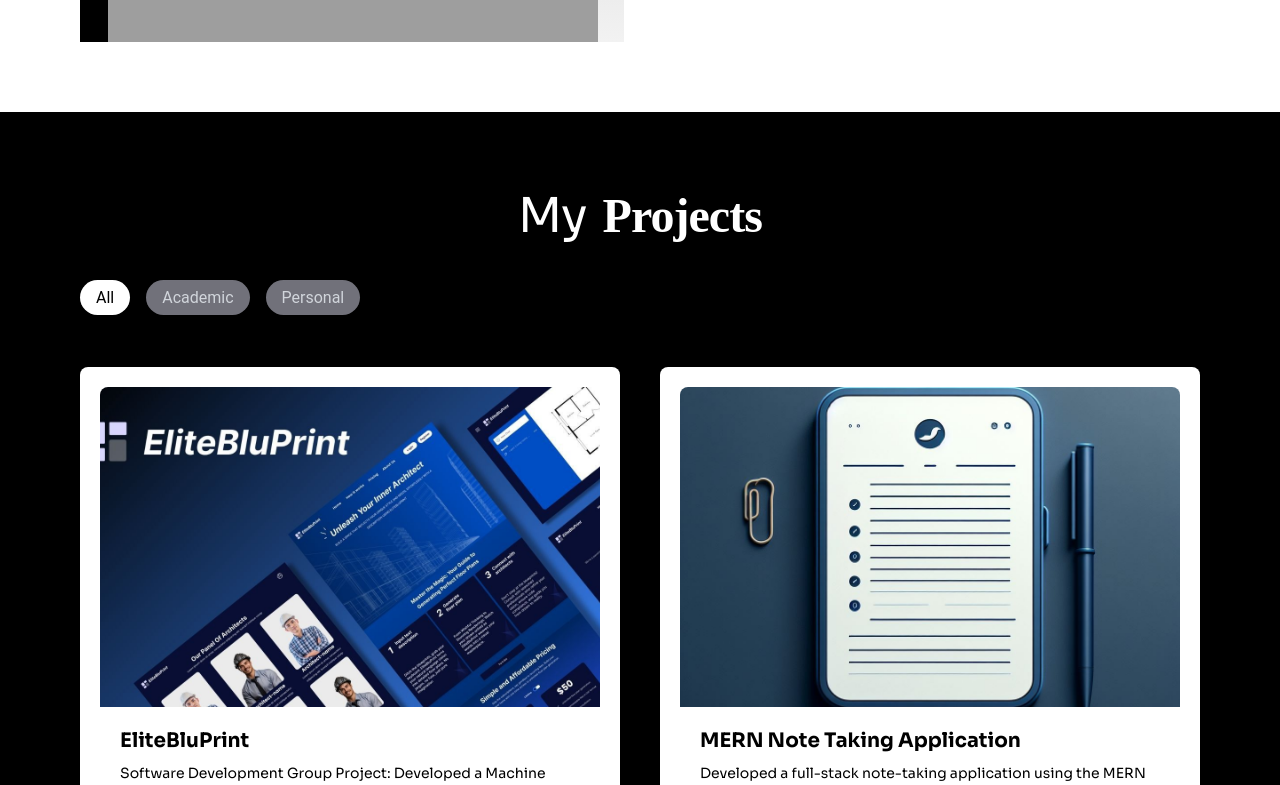
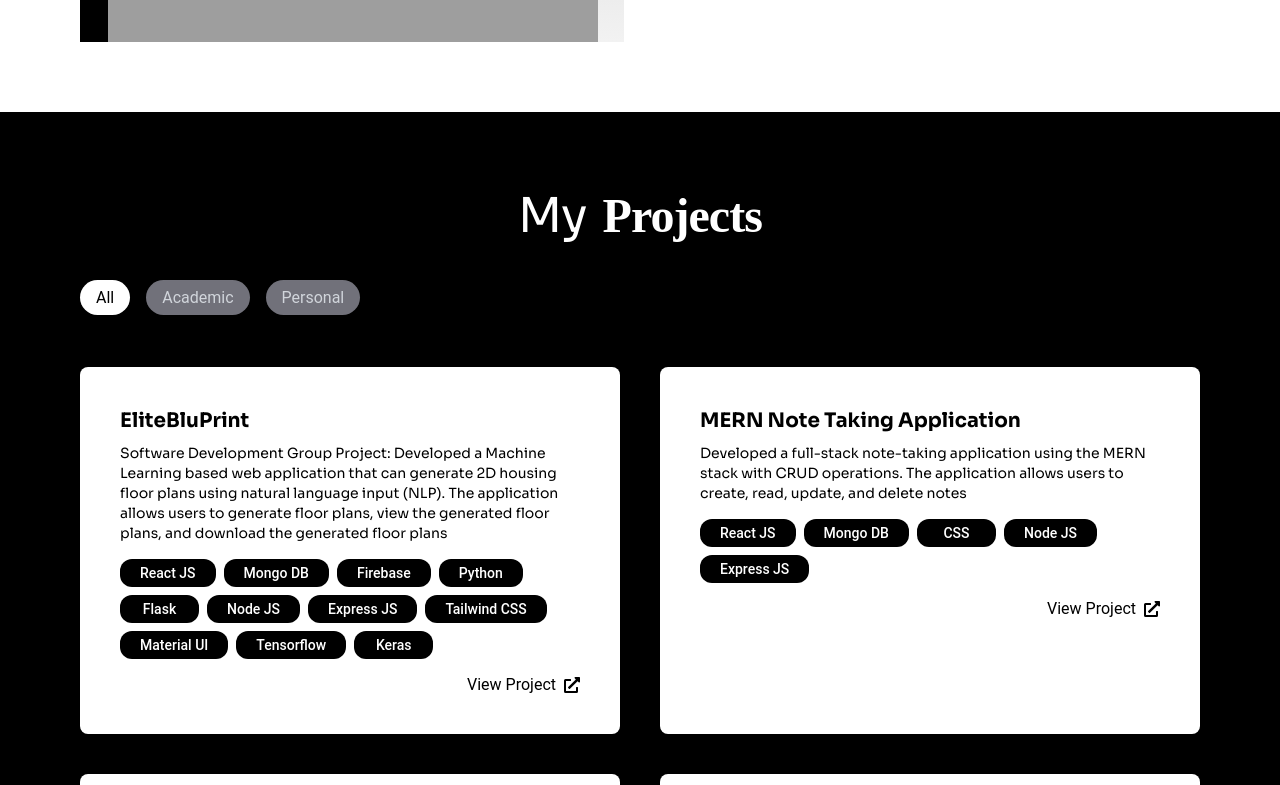
Before and after one commit to salmanfaraj06/portfoilo, a React (Vite) app: page / in a window 1280 px wide. Shown: the part 2000-2785 px from the top of the page. Built offline with nearby package versions, Linux system fonts and the light colour scheme; no server answers; grey boxes are pictures that could not be loaded; a web font is replaced by a local one.

Commit message:
Update component styles

```diff
--- a/src/components/projects.jsx
+++ b/src/components/projects.jsx
@@ -8,29 +8,44 @@ const projectData = [
   {
     id: 1,
     title: "EliteBluPrint",
-    description: "Software Development Group Project: Developed a Machine Learning based web application that can generate 2D housing floor plans using natural language input (NLP). The application allows users to generate floor plans, view the generated floor plans, and download the generated floor plans",
-    techStack: ["React JS", "Mongo DB", "Firebase", "Python", "Flask", "Node JS", "Express JS", "Tailwind CSS", "Material UI", "Tensorflow", "Keras"],
+    description:
+      "Software Development Group Project: Developed a Machine Learning based web application that can generate 2D housing floor plans using natural language input (NLP). The application allows users to generate floor plans, view the generated floor plans, and download the generated floor plans",
+    techStack: [
+      "React JS",
+      "Mongo DB",
+      "Firebase",
+      "Python",
+      "Flask",
+      "Node JS",
+      "Express JS",
+      "Tailwind CSS",
+      "Material UI",
+      "Tensorflow",
+      "Keras",
+    ],
     imgSrc: "images/elitebluprint.jpg",
     link: "https://elitebluprint.live",
-    category: "Academic"
+    category: "Academic",
   },
   {
     id: 2,
     title: "MERN Note Taking Application",
-    description: "Developed a full-stack note-taking application using the MERN stack with CRUD operations. The application allows users to create, read, update, and delete notes",
+    description:
+      "Developed a full-stack note-taking application using the MERN stack with CRUD operations. The application allows users to create, read, update, and delete notes",
     techStack: ["React JS", "Mongo DB", "CSS", "Node JS", "Express JS"],
     imgSrc: "images/note.jpg",
     link: "https://github.com/salmanfaraj06/MERN-NOTE-APP",
-    category: "Personal"
+    category: "Personal",
   },
   {
     id: 3,
     title: "React Smart Home Dashboard",
-    description: "Developed a smart home dashboard using React.js with clerk authentication. The dashboard displays real-time Weather data from the weather API, Time, and allows users to control smart home devices",
+    description:
+      "Developed a smart home dashboard using React.js with clerk authentication. The dashboard displays real-time Weather data from the weather API, Time, and allows users to control smart home devices",
     techStack: ["React JS", "Railway API", "Tailwind CSS"],
     imgSrc: "images/smarthome.jpg",
     link: "https://smart-home-application-react.netlify.app/",
-    category: "Personal"
+    category: "Personal",
   },
   {
     id: 4,
@@ -39,36 +54,59 @@ const projectData = [
     techStack: ["React JS", "CSS"],
     imgSrc: "images/blog.jpg",
     link: "https://react-gpt3-website.netlify.app/",
-    category: "Personal"
+    category: "Personal",
   },
   {
     id: 5,
     title: "MERN Social Media Application",
-    description: "Developed a social media application using the MERN stack with CRUD operations. The application allows users to upload, view, like, and delete posts",
-    techStack: ["React JS", "Mongo DB", "Tailwind CSS", "Node JS", "Express JS", "Material UI"],
+    description:
+      "Developed a social media application using the MERN stack with CRUD operations. The application allows users to upload, view, like, and delete posts",
+    techStack: [
+      "React JS",
+      "Mongo DB",
+      "Tailwind CSS",
+      "Node JS",
+      "Express JS",
+      "Material UI",
+    ],
     imgSrc: "images/chatapp.jpg",
     link: "https://github.com/salmanfaraj06/memories-application",
-    category: "Personal"
-  }
+    category: "Personal",
+  },
 ];
 
 const ProjectCard = ({ project }) => (
   <div className="flex flex-col bg-white-A700 rounded-lg shadow-md p-5 hover:shadow-lg transition-shadow">
-    <Img className="h-80 sm:h-40 w-full object-cover rounded-t-lg" src={project.imgSrc} alt={project.title} />
+    {/* <Img className="h-80 sm:h-40 w-full object-cover rounded-t-lg" src={project.imgSrc} alt={project.title} /> */}
     <div className="flex flex-col p-5">
-      <Text className="text-xl text-black-900 mb-2" size="txtSoraBold32">{project.title}</Text>
-      <Text className="text-sm text-black-900 mb-4" size="txtSoraRegular16">{project.description}</Text>
+      <Text className="text-xl text-black-900 mb-2" size="txtSoraBold32">
+        {project.title}
+      </Text>
+      <Text className="text-sm text-black-900 mb-4" size="txtSoraRegular16">
+        {project.description}
+      </Text>
       <div className="flex flex-wrap gap-2 mb-4">
         {project.techStack.map((tech, index) => (
-          <Button key={index} shape="round" className="font-medium  text-white-A700 min-w-[79px]">
+          <Button
+            key={index}
+            shape="round"
+            className="font-medium  text-white-A700 min-w-[79px]"
+          >
             {tech}
           </Button>
         ))}
       </div>
-      <a href={project.link} target="_blank" rel="noopener noreferrer" className="text-black flex items-center hover:text-blue-500">
-        <span>View Project</span>
-        <FaExternalLinkAlt className="ml-2" />
-      </a>
+      <div className="flex w-full items-end justify-end">
+        <a
+          href={project.link}
+          target="_blank"
+          rel="noopener noreferrer"
+          className="text-black flex items-center hover:text-blue-500"
+        >
+          <span>View Project</span>
+          <FaExternalLinkAlt className="ml-2" />
+        </a>
+      </div>
     </div>
   </div>
 );
@@ -76,20 +114,33 @@ const ProjectCard = ({ project }) => (
 const Projects = () => {
   const [selectedCategory, setSelectedCategory] = useState("All");
 
-  const categories = ["All", ...new Set(projectData.map(project => project.category))];
+  const categories = [
+    "All",
+    ...new Set(projectData.map((project) => project.category)),
+  ];
 
-  const filteredProjects = selectedCategory === "All"
-    ? projectData
-    : projectData.filter(project => project.category === selectedCategory);
+  const filteredProjects =
+    selectedCategory === "All"
+      ? projectData
+      : projectData.filter((project) => project.category === selectedCategory);
 
   return (
-    <div id="project" className="bg-black-900 flex flex-col items-start justify-start md:px-10 px-20 sm:px-5 py-[60px] w-full">
+    <div
+      id="project"
+      className="bg-black-900 flex flex-col items-start justify-start md:px-10 px-20 sm:px-5 py-[60px] w-full"
+    >
       <div className="flex flex-col gap-5 items-start justify-start max-w-7xl mx-auto sm:px-5 w-full">
         <div className="flex flex-row gap-4 items-center justify-center py-5 w-full">
-          <Text className="text-5xl sm:text-[38px] md:text-[44px] text-white-A700 tracking-[-0.96px] w-auto" size="txtSoraRegular48WhiteA700">
+          <Text
+            className="text-5xl sm:text-[38px] md:text-[44px] text-white-A700 tracking-[-0.96px] w-auto"
+            size="txtSoraRegular48WhiteA700"
+          >
             My
           </Text>
-          <Text className="text-5xl sm:text-[38px] md:text-[44px] text-white-A700 tracking-[-0.96px] w-auto" size="txtSoraExtraBold48WhiteA700">
+          <Text
+            className="text-5xl sm:text-[38px] md:text-[44px] text-white-A700 tracking-[-0.96px] w-auto"
+            size="txtSoraExtraBold48WhiteA700"
+          >
             Projects
           </Text>
         </div>
@@ -97,7 +148,11 @@ const Projects = () => {
           {categories.map((category, index) => (
             <button
               key={index}
-              className={`py-2 px-4 rounded-full ${selectedCategory === category ? "bg-white-A700 text-black-900" : "bg-gray-600 text-gray-300"}`}
+              className={`py-2 px-4 rounded-full ${
+                selectedCategory === category
+                  ? "bg-white-A700 text-black-900"
+                  : "bg-gray-600 text-gray-300"
+              }`}
               onClick={() => setSelectedCategory(category)}
             >
               {category}
@@ -105,13 +160,13 @@ const Projects = () => {
           ))}
         </div>
         <div className="grid grid-cols-2 sm:grid-cols-1 gap-10 w-full">
-          {filteredProjects.map(project => (
+          {filteredProjects.map((project) => (
             <ProjectCard key={project.id} project={project} />
           ))}
         </div>
       </div>
     </div>
   );
-}
+};
 
 export default Projects;
```
